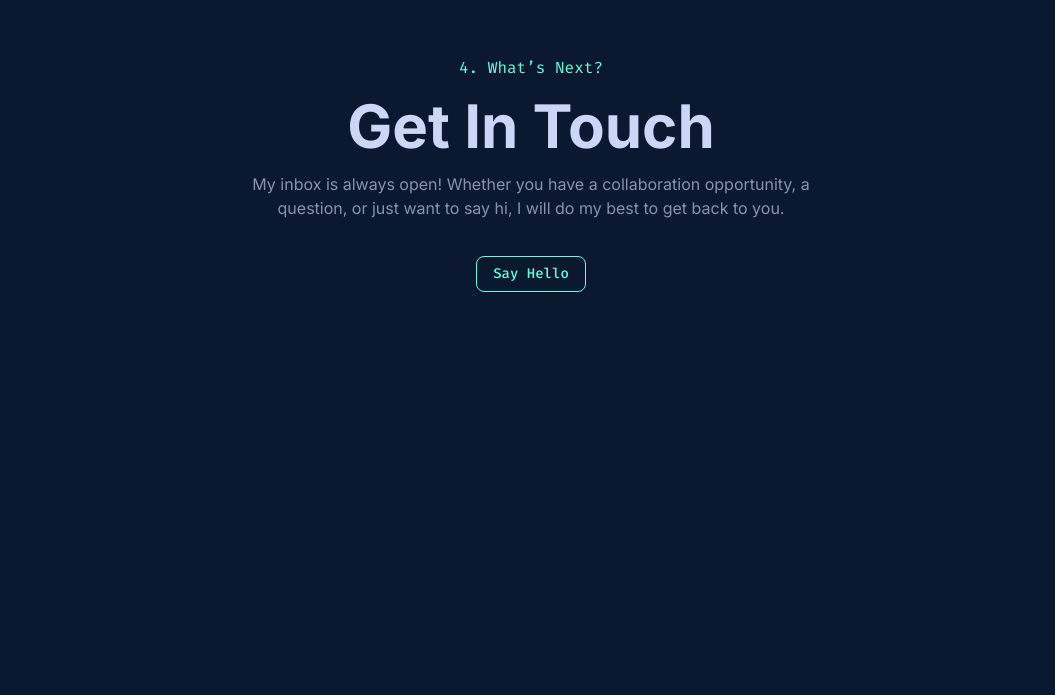
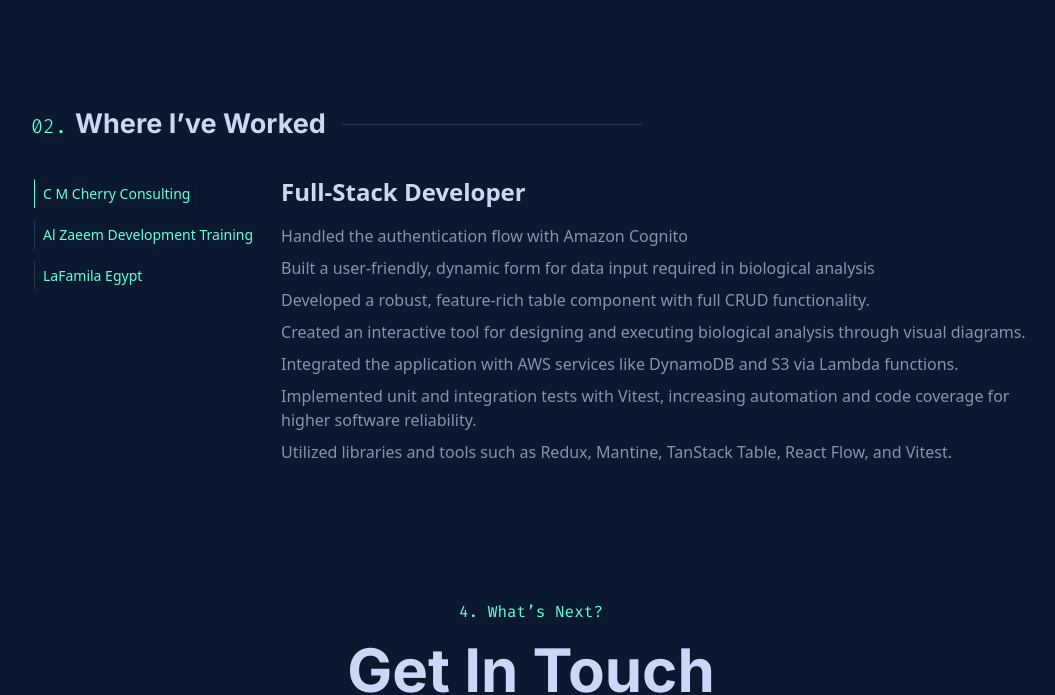
Before and after one commit to Shrief88/portfolio, a Next.js app: page / in a window 1280 px wide. Shown: the part 1332-2027 px from the top of the page, without its empty margins (109-1164 px from the left). Before the commit the page ends 1784 px from the top, so only its background shows below. Built offline with nearby package versions, Linux system fonts and the light colour scheme.

Commit message:
Add experience section

```diff
--- a/package.json
+++ b/package.json
@@ -10,6 +10,7 @@
   },
   "dependencies": {
     "@radix-ui/react-slot": "^1.1.2",
+    "@radix-ui/react-tabs": "^1.1.3",
     "class-variance-authority": "^0.7.1",
     "clsx": "^2.1.1",
     "lucide-react": "^0.482.0",
--- a/src/app/page.tsx
+++ b/src/app/page.tsx
@@ -1,7 +1,7 @@
 import Navbar from "@/components/Navbar";
 import Hero from "@/components/sections/Hero";
 import About from "@/components/sections/About";
-// import Experience from "@/sections/Experience";
+import Experience from "@/components/sections/Experience";
 // import Work from "@/sections/Work";
   import Contact from "@/components/sections/Contact";
 // import Footer from "@/components/Footer";
@@ -14,8 +14,8 @@ export default function Home() {
       <SideLinks />
       <main>
         <Hero />
-
         <About />
+        <Experience />
         <Contact />
       </main>
     </>
--- a/src/components/sections/Experience.tsx
+++ b/src/components/sections/Experience.tsx
@@ -1,8 +1,54 @@
+import MaxWidthWrapper from "../MaxWidthWrapper";
+import { TabsList, TabsTrigger, Tabs, TabsContent } from "../ui/tabs";
+import { experiences } from "@/content/data.json";
+
 const Experience = () => {
+  console.log(Object.entries(experiences));
   return (
-    <section className="h-64" id="experience">
-      <h2>Experience</h2>
-    </section>
+    <MaxWidthWrapper>
+      <section
+        className="max-w-[1000px] flex flex-col justify-center py-24"
+        id="experience"
+      >
+        <h1 className="section-heading px-6 md:px-0" data-section-number="02.">
+          Where I’ve Worked
+        </h1>
+        <div className="pt-10">
+          <Tabs
+            className="md:flex-row gap-4"
+            defaultValue={Object.keys(experiences)[0]}
+          >
+            <TabsList className="md:flex-col items-start h-full bg-background gap-0 md:gap-3 max-w-screen overflow-scroll md:overflow-hidden justify-start">
+              {Object.keys(experiences).map((company) => (
+                <TabsTrigger
+                  key={company}
+                  value={company}
+                  className="rounded-none border-b-1 border-b-separator data-[state=active]:border-b-foreground md:border-b-0 md:border-l-1 md:border-l-separator md:data-[state=active]:border-l-foreground"
+                >
+                  {company}
+                </TabsTrigger>
+              ))}
+            </TabsList>
+            {Object.entries(experiences).map(([company, values]) => (
+              <TabsContent key={company} value={company}>
+                <div className="flex flex-col gap-4 px-6 md:px-0">
+                  <h2 className="text-primary-foreground text-2xl font-bold">
+                    {values.title}
+                  </h2>
+                  <ul className="flex flex-col gap-2">
+                    {values.description.map((d, i) => (
+                      <li key={i} className="text-muted-foreground">
+                        {d}
+                      </li>
+                    ))}
+                  </ul>
+                </div>
+              </TabsContent>
+            ))}
+          </Tabs>
+        </div>
+      </section>
+    </MaxWidthWrapper>
   );
 };
 
--- /dev/null
+++ b/src/components/ui/tabs.tsx
@@ -0,0 +1,66 @@
+"use client"
+
+import * as React from "react"
+import * as TabsPrimitive from "@radix-ui/react-tabs"
+
+import { cn } from "@/lib/utils"
+
+function Tabs({
+  className,
+  ...props
+}: React.ComponentProps<typeof TabsPrimitive.Root>) {
+  return (
+    <TabsPrimitive.Root
+      data-slot="tabs"
+      className={cn("flex flex-col gap-2", className)}
+      {...props}
+    />
+  )
+}
+
+function TabsList({
+  className,
+  ...props
+}: React.ComponentProps<typeof TabsPrimitive.List>) {
+  return (
+    <TabsPrimitive.List
+      data-slot="tabs-list"
+      className={cn(
+        "bg-muted text-muted-foreground inline-flex h-9 w-fit items-center justify-center rounded-lg p-[3px]",
+        className
+      )}
+      {...props}
+    />
+  )
+}
+
+function TabsTrigger({
+  className,
+  ...props
+}: React.ComponentProps<typeof TabsPrimitive.Trigger>) {
+  return (
+    <TabsPrimitive.Trigger
+      data-slot="tabs-trigger"
+      className={cn(
+        "data-[state=active]:bg-background dark:data-[state=active]:text-foreground focus-visible:border-ring focus-visible:ring-ring/50 focus-visible:outline-ring dark:data-[state=active]:border-input dark:data-[state=active]:bg-input/30 text-foreground dark:text-muted-foreground inline-flex h-[calc(100%-1px)] flex-1 items-center justify-center gap-1.5 rounded-md border border-transparent px-2 py-1 text-sm font-medium whitespace-nowrap transition-[color,box-shadow] focus-visible:ring-[3px] focus-visible:outline-1 disabled:pointer-events-none disabled:opacity-50 data-[state=active]:shadow-sm [&_svg]:pointer-events-none [&_svg]:shrink-0 [&_svg:not([class*='size-'])]:size-4",
+        className
+      )}
+      {...props}
+    />
+  )
+}
+
+function TabsContent({
+  className,
+  ...props
+}: React.ComponentProps<typeof TabsPrimitive.Content>) {
+  return (
+    <TabsPrimitive.Content
+      data-slot="tabs-content"
+      className={cn("flex-1 outline-none", className)}
+      {...props}
+    />
+  )
+}
+
+export { Tabs, TabsList, TabsTrigger, TabsContent }
--- a/src/content/data.json
+++ b/src/content/data.json
@@ -32,5 +32,42 @@
     "Git",
     "AWS",
     "Node.js"
-  ]
+  ],
+  "experiences": {
+    "C M Cherry Consulting": {
+      "title": "Full-Stack Developer",
+      "companyUrl": "",
+      "startDate": "Feb 2024",
+      "endDate": "Current",
+      "description": [
+        "Handled the authentication flow with Amazon Cognito",
+        "Built a user-friendly, dynamic form for data input required in biological analysis",
+        "Developed a robust, feature-rich table component with full CRUD functionality.",
+        "Created an interactive tool for designing and executing biological analysis through visual diagrams.",
+        "Integrated the application with AWS services like DynamoDB and S3 via Lambda functions.",
+        "Implemented unit and integration tests with Vitest, increasing automation and code coverage for higher software reliability.",
+        "Utilized libraries and tools such as Redux, Mantine, TanStack Table, React Flow, and Vitest."
+      ]
+    },
+    "Al Zaeem Development Training": {
+      "title": "Full-Stack Developer",
+      "companyUrl": "",
+      "startDate": "Feb 2024",
+      "endDate": "Current",
+      "description": [
+        "Designed and delivered comprehensive training sessions in JavaScript, HTML, CSS.",
+        "Mentored and graduated over 30 students, equipping them with strong foundational programming skills."
+      ]
+    },
+    "LaFamila Egypt": {
+      "title": "Full-Stack Developer",
+      "companyUrl": "",
+      "startDate": "Feb 2024",
+      "endDate": "Current",
+      "description": [
+        "Designed promotional materials, including flyers and frames, using Adobe Photoshop and Illustrator to meet client requirements.",
+        "Delivered creative visuals that increased customer engagement by 20%."
+      ]
+    }
+  }
 }
```
Also changed, not shown: 1 other file (tests, documents, lock files or other folders).
